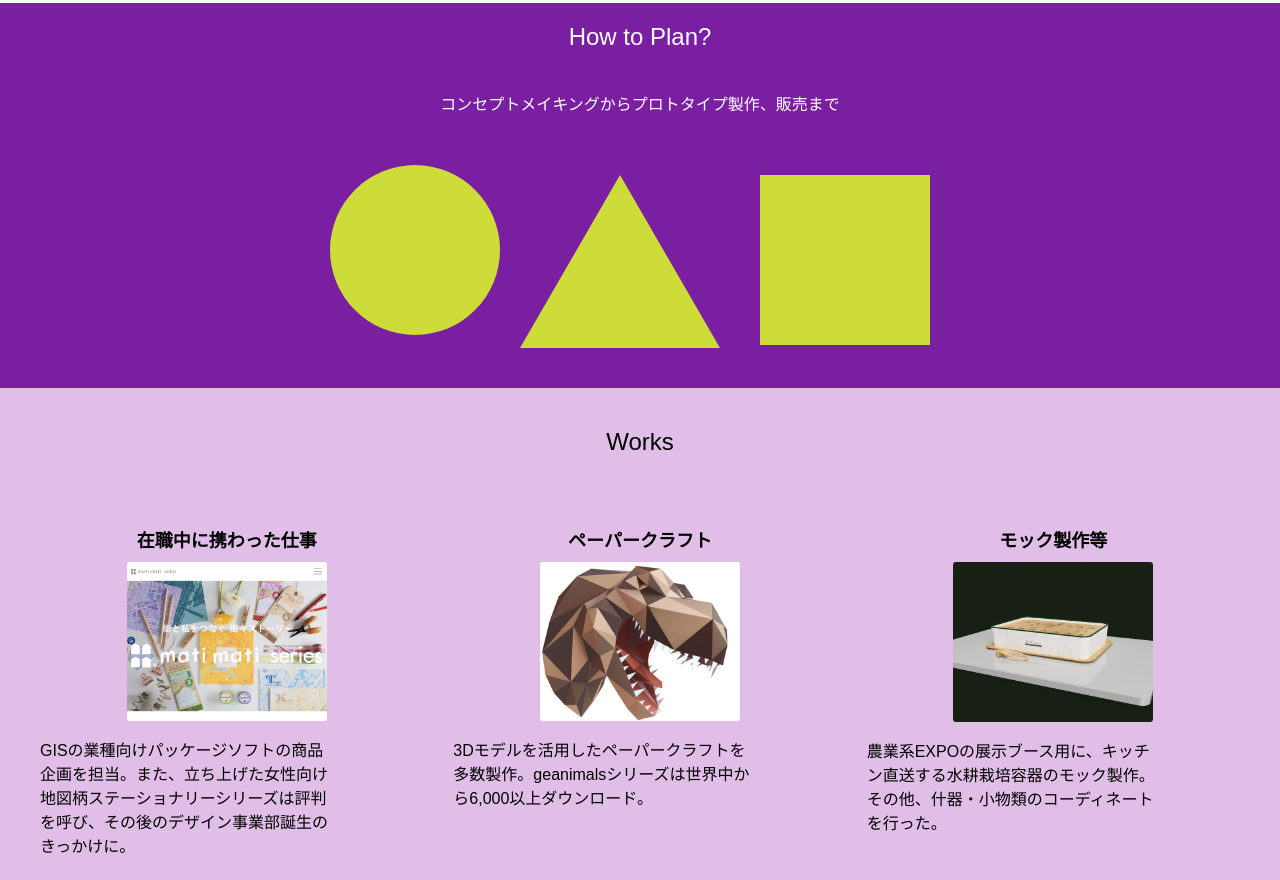
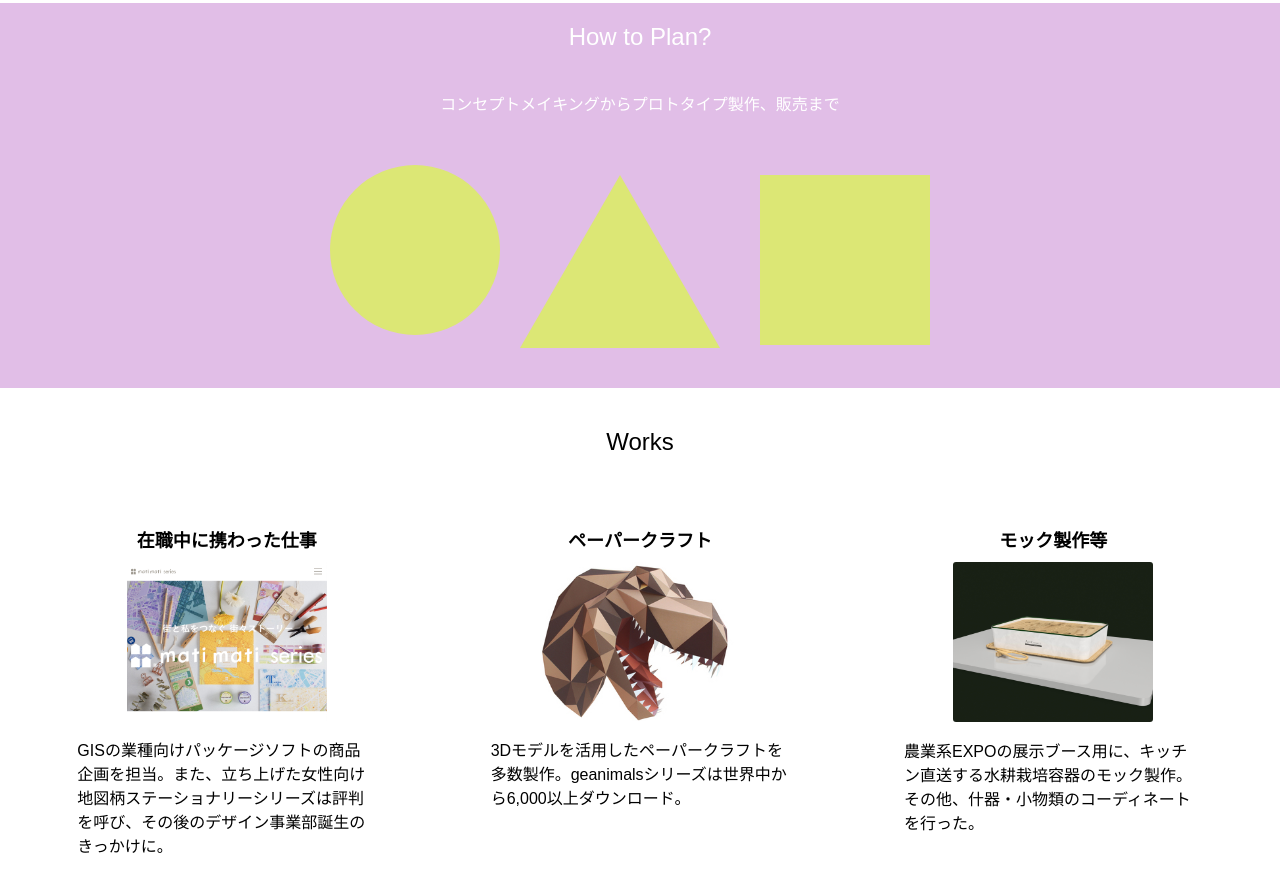
Before and after one commit to interestor/myportfolio, a plain HTML site: page index.html in a window 1280 px wide. Shown: the part 1026-1906 px from the top of the page. Drawn offline with Linux system fonts and the light colour scheme; a web font is replaced by a local one.

Commit message:
fix color

```diff
--- a/myportfolio.css
+++ b/myportfolio.css
@@ -74,7 +74,7 @@ input:hover{
 }
 
 .planer{
-  background-color:#7B1FA2;
+  background-color:#E1BEE7;
   color:#FFFFFF;
 }
 
@@ -82,7 +82,7 @@ input:hover{
   width: 170px;
   height: 170px;
   border-radius: 50%;
-  background: #CDDC39;
+  background: #dce775;
 }
 
 .traiangle{
@@ -91,14 +91,14 @@ input:hover{
   border-style: solid;
   border-color: #FFFFFF;
   border-width: 0 100px 173.2px 100px;
-  border-color: transparent transparent #CDDC39 transparent;
+  border-color: transparent transparent #dce775 transparent;
   margin: 10px 20px;
 }
 
 .square {
    width: 170px;
    height: 170px;
-   background: #CDDC39;
+   background: #dce775;
    margin: 10px 20px;
 }
 
@@ -123,9 +123,12 @@ dd{
 
 .works{
   padding: 20px;
-  background-color:#E1BEE7;
+  background-color:#FFFFFF;
 }
 
+.studies{
+  background-color:#FFFFFF;
+}
 .flexcontainer{
   /* max-width:1200px; */
   margin: 0 auto;
@@ -155,7 +158,7 @@ dd{
 }
 
 .work p{
-  margin:10px 0;
+  margin:10px auto;
   width:80%;
   text-align:left;
 }
```
